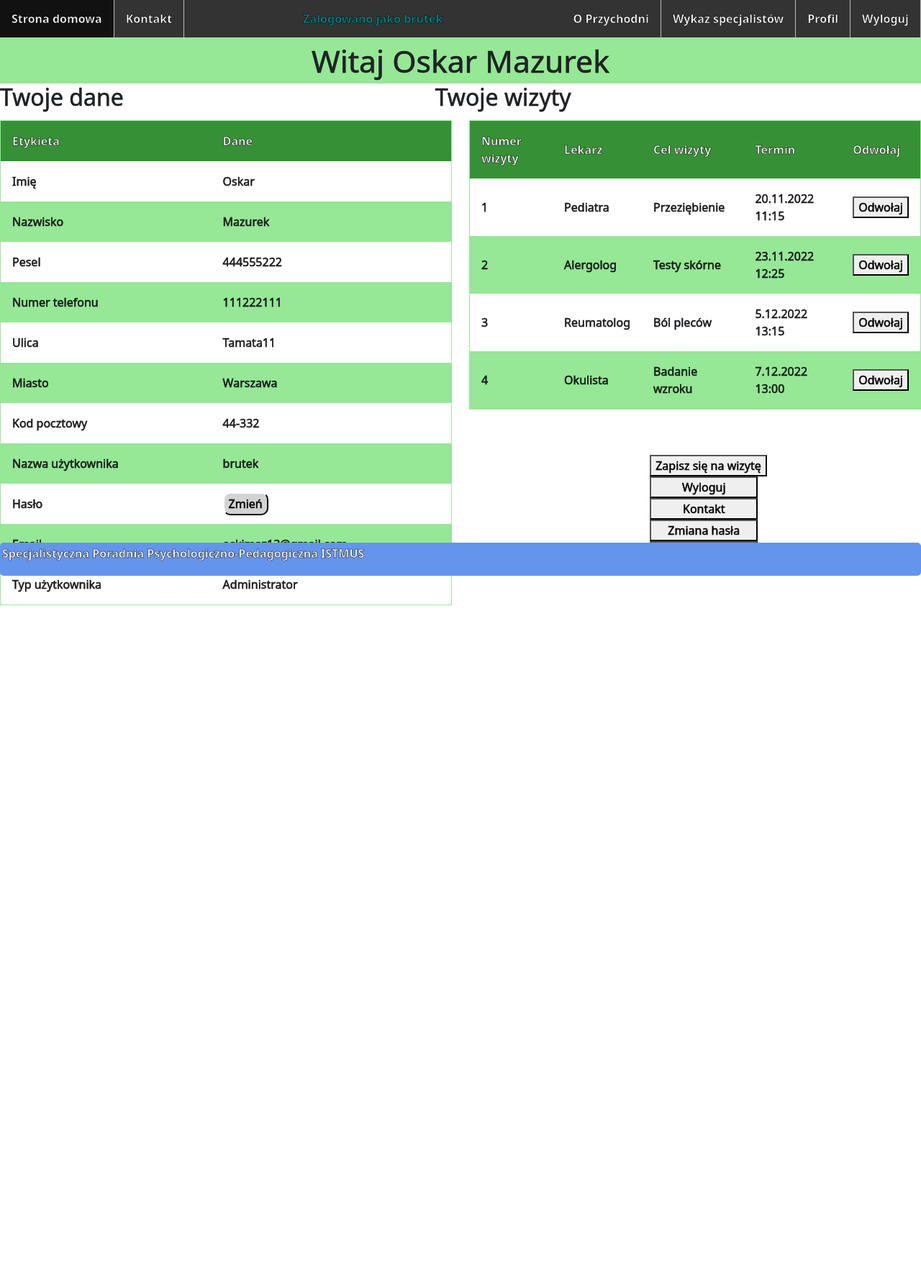
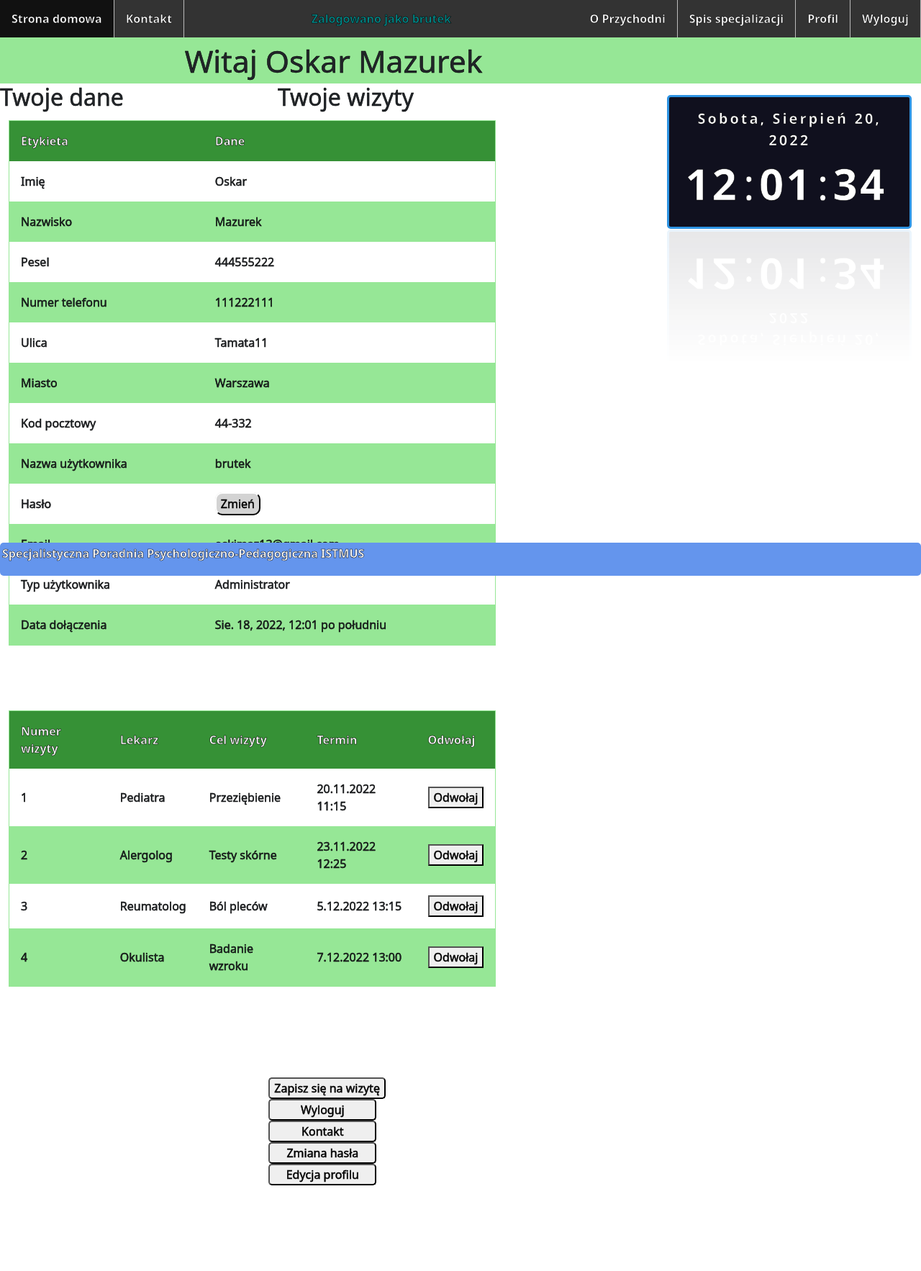
Before and after one commit to Oskar-Mazurek/AplikacjaWDjango, a Django app: page /profil/ in a window 1280 px wide. Shown: the whole page at 72% size. Before the commit the page ends 841 px from the top, so only its background shows below. Run offline with Django 3.2, Linux system fonts and the light colour scheme; a user stored in the database is signed in; data comes from the database, SQL or seed files in the repository; both versions use the stored data as it was after the commit; some libraries are stand-ins or nearby versions.

Commit message:
spis specjalizacji, showAvaibleTerms

```diff
--- a/PycharmProjects/djangoProject/Przychodnia/models.py
+++ b/PycharmProjects/djangoProject/Przychodnia/models.py
@@ -36,7 +36,8 @@
 class Term(models.Model):
     date = models.DateTimeField()
     taken = models.BooleanField(default=False)
-    doctor = models.OneToOneField(Customer, on_delete=models.CASCADE)
+    doctor = models.ForeignKey(Customer, on_delete=models.CASCADE)
+    room = models.CharField(max_length=6, null=True, blank=True)
 
     def __str__(self):
         if (self.taken == 1):
--- a/PycharmProjects/djangoProject/Przychodnia/static/styles/style.css
+++ b/PycharmProjects/djangoProject/Przychodnia/static/styles/style.css
@@ -14,6 +14,7 @@
 html {
     background-color: paleturquoise;
     -webkit-text-stroke: 0.5px black;
+    background-size: cover;
 }
 
 #ul {
@@ -89,6 +90,7 @@
     text-align: center;
     margin-left: -50px;
     margin-top: 50px;
+    background-color: #a6eea6;
 }
 
 .center {
@@ -292,8 +294,9 @@
 table {
     border-collapse: collapse;
     border-spacing: 0;
-    width: 100%;
+    width: 75%;
     border: 1px solid #96e796;
+    margin-bottom: 10vh;
 }
 
 th {
@@ -310,8 +313,105 @@
     background-color: #96e796;
 }
 
-/* div, h1 {
-    background-color: #a6eea6;
-    outline-color: green;
-    box-shadow: #96e796;
-} */
+@media only screen and (max-width: 1000px) {
+    #nagłówek {
+        color: white !important;
+        padding-top: 10px;
+        font-size: 30px;
+        font-weight: bold;
+        text-align: center;
+        margin-left: -50px;
+        margin-top: 150px;
+        background-color: #a6eea6;
+    }
+
+    #content-main {
+        margin-left: auto;
+        margin-right: auto;
+        margin-top: 5vh;
+        display: block;
+        border: 1px solid #ddd;
+        border-radius: 4px;
+        padding: 5px;
+        box-shadow: 0 0 2px 1px rgba(0, 140, 186, 0.5);
+        width: 100vw;
+        height: 100vh;
+    }
+}
+
+.button {
+    display: inline-block;
+    padding: 15px 25px;
+    /*font-size: 14px;*/
+    cursor: pointer;
+    text-align: center;
+    text-decoration: none;
+    outline: none;
+    color: #fff;
+    background-color: #4CAF50;
+    border: none;
+    border-radius: 15px;
+    box-shadow: 0 9px #999;
+    font-weight: bolder;
+}
+
+.button:hover {
+    background-color: #3e8e41
+}
+
+.button:active {
+    background-color: #3e8e41;
+    box-shadow: 0 5px #666;
+    transform: translateY(4px);
+}
+
+.datetime {
+    color: #fff;
+    background: #10101E;
+    font-family: "Segoe UI", sans-serif;
+    width: 340px;
+    padding: 15px 10px;
+    border: 3px solid #2E94E3;
+    border-radius: 5px;
+    -webkit-box-reflect: below 1px linear-gradient(transparent, rgba(255, 255, 255, 0.1));
+    transition: 0.5s;
+    transition-property: background, box-shadow;
+    /*position: absolute;*/
+}
+
+.datetime:hover {
+    background: #2E94E3;
+    box-shadow: 0 0 30px #2E94E3;
+}
+
+.date {
+    font-size: 20px;
+    font-weight: 600;
+    text-align: center;
+    letter-spacing: 3px;
+}
+
+.time {
+    font-size: 60px;
+    display: flex;
+    justify-content: center;
+    align-items: center;
+}
+
+.time span:not(:last-child) {
+    position: relative;
+    margin: 0 6px;
+    font-weight: 600;
+    text-align: center;
+    letter-spacing: 3px;
+}
+
+.time span:last-child {
+    background: #2E94E3;
+    font-size: 30px;
+    font-weight: 600;
+    text-transform: uppercase;
+    margin-top: 10px;
+    padding: 0 5px;
+    border-radius: 3px;
+}
--- a/PycharmProjects/djangoProject/Przychodnia/urls.py
+++ b/PycharmProjects/djangoProject/Przychodnia/urls.py
@@ -8,7 +8,10 @@
     path('kontakt/', views.contact, name='contact'),
     path('profil/', views.profile, name='profile'),
     path('wykazPacjentow/', views.patientsList, name='patientsList'),
-    path('wykazSpecjalistow/', views.doctorsList, name='doctorsList'),
+    path('spisSpecjalizacji/', views.doctorsList, name='doctorsList'),
+    # path('spisSpecjalizacji/dostepneTerminy/<int:doctor>', views.complete, name='complete'),
+    path('spisSpecjalizacji/dostepneTerminy/', views.showAvailableTerms, name='showAvailableTerms'),
+
     # auth
     path('login/', views.log, name='login'),
     path('rejestracja/', views.register, name='register'),
--- a/PycharmProjects/djangoProject/Przychodnia/views.py
+++ b/PycharmProjects/djangoProject/Przychodnia/views.py
@@ -1,3 +1,5 @@
+from datetime import date
+
 from django.contrib import messages
 from django.contrib.auth import login, authenticate, logout
 from django.contrib.auth import update_session_auth_hash
@@ -92,7 +94,7 @@
     return render(request, 'profile.html', {'user': user, 'customer': customer})
 
 
-@login_required  # brakuje rozróźnienia odnośnie tego czy osoba zalogowana jest lekarzem
+@login_required
 def patientsList(request):
     reqUserType = get_object_or_404(Customer, user=request.user, userType='DOC')
     if reqUserType:
@@ -101,11 +103,18 @@
                       {'patients': patients})
 
 
-# baza mówi że lekarz może mieć tylko jedną specjalizację co jest niezgodne z założeniami bazy
+# jeszcze trochę tutaj trzeba dorobić ale jest bliżej niż dalej :D
 @login_required
 def doctorsList(request):
-    specializations = SpecializationDoctor.objects.filter(doctor__userType='DOC').order_by('specializations')
+    specializations = Specialization.objects.all().order_by('name')
     return render(request, 'doctorsList.html', {'specializations': specializations})
+
+
+@login_required
+def showAvailableTerms(request):
+    today = date.today()
+    terms = Term.objects.filter(taken=False, date__gte=today).order_by('date')
+    return render(request, 'showAvailableTerms.html', {'terms': terms})
 
 
 @login_required
--- a/PycharmProjects/djangoProject/templates/base.html
+++ b/PycharmProjects/djangoProject/templates/base.html
@@ -11,7 +11,7 @@
 
     <link rel="icon" type="image/x-icon" href="{% static 'img/doctor.png' %}">
 </head>
-<body>
+<body onload="initClock()">
 <!--Pasek nawigacji-->
 
 <header>
@@ -22,11 +22,10 @@
             <li id="li" style="float:right"><a id="a" href="{% url 'logout' %}">Wyloguj</a></li>
             <li id="li" style="float:right"><a id="a" href="{% url 'profile' %}">Profil</a></li>
             {% if user.customer.userType == 'DOC' %}
-            <li id="li" style="float:right"><a id="a" href="{% url 'patientsList' %}">Wykaz
-                pacjentów</a></li>
+                <li id="li" style="float:right"><a id="a" href="{% url 'patientsList' %}">Wykaz
+                    pacjentów</a></li>
             {% endif %}
-            <li id="li" style="float:right"><a id="a" href="{% url 'doctorsList' %}">Wykaz
-                specjalistów</a></li>
+            <li id="li" style="float:right"><a id="a" href="{% url 'doctorsList' %}">Spis specjalizacji</a></li>
         {% endif %}
         {% if not user.is_authenticated %}
             <li id="li" style="float:right"><a id="a" href="{% url 'register' %}">Rejestracja</a>
@@ -40,6 +39,22 @@
     </ul>
 </header>
 <aside style="float: right">
+    <!--digital clock start-->
+    <div style="margin-top: 10vh; margin-right: 1vw" class="datetime">
+        <div class="date">
+            <span id="dayname">Day</span>,
+            <span id="month">Month</span>
+            <span id="daynum">00</span>,
+            <span id="year">Year</span>
+        </div>
+        <div class="time">
+            <span id="hour">00</span>:
+            <span id="minutes">00</span>:
+            <span id="seconds">00</span>
+            <span id="period">AM</span>
+        </div>
+    </div>
+    <!--digital clock end-->
     {% if messages %}
         <ul class="messages">
             {% for message in messages %}
@@ -55,5 +70,39 @@
 <footer>
     <p>Specjalistyczna Poradnia Psychologiczno-Pedagogiczna ISTMUS</p>
 </footer>
+<script type="text/javascript">
+    function updateClock() {
+        var now = new Date();
+        var dname = now.getDay(),
+            mo = now.getMonth(),
+            dnum = now.getDate(),
+            yr = now.getFullYear(),
+            hou = now.getHours(),
+            min = now.getMinutes(),
+            sec = now.getSeconds()
+
+        if (hou == 0) {
+            hou = 12;
+        }
+
+        Number.prototype.pad = function (digits) {
+            for (var n = this.toString(); n.length < digits; n = 0 + n) ;
+            return n;
+        }
+
+        var months = ["Styczeń", "Luty", "Marzec", "Kwiecień", "Maj", "Czerwiec", "Lipiec", "Sierpień",
+            "Wrzesień", "Październik", "Listopad", "Grudzień"];
+        var week = ["Niedziela", "Poniedziałek", "Wtorek", "Środa", "Czwartek", "Piątek", "Sobota"];
+        var ids = ["dayname", "month", "daynum", "year", "hour", "minutes", "seconds", "period"];
+        var values = [week[dname], months[mo], dnum.pad(2), yr, hou.pad(2), min.pad(2), sec.pad(2)];
+        for (var i = 0; i < ids.length; i++)
+            document.getElementById(ids[i]).firstChild.nodeValue = values[i];
+    }
+
+    function initClock() {
+        updateClock();
+        window.setInterval("updateClock()", 1);
+    }
+</script>
 </body>
 </html>
--- a/PycharmProjects/djangoProject/templates/home.html
+++ b/PycharmProjects/djangoProject/templates/home.html
@@ -9,7 +9,8 @@
         </br>
         {% load static %}
         <div id="content-main" style="background-image: url('{% static "img/lekarze.jpg" %}');
-                background-repeat: no-repeat;">
+                background-repeat: no-repeat;
+                background-size: contain;">
             <p id="nazwa">Witamy w systemie rejestracji do Specjalistycznej Poradni Psychologiczno-Pedagogicznej
                 ISTMUS</p>
             {% if user.is_authenticated %}
--- a/PycharmProjects/djangoProject/templates/patientsList.html
+++ b/PycharmProjects/djangoProject/templates/patientsList.html
@@ -3,7 +3,7 @@
 {% block title %}Wykaz pacjentów{% endblock title %}
 
 {% block content %}
-    <h1 style="margin-left: 2%; margin-top: 3%">Wykaz pacjentów:</h1>
+    <h1 id="nagłówek">Wykaz pacjentów:</h1>
     <table>
         <tr>
             <th>Numer pacjenta</th>
--- a/PycharmProjects/djangoProject/templates/profile.html
+++ b/PycharmProjects/djangoProject/templates/profile.html
@@ -62,9 +62,13 @@
                     <td>Typ użytkownika</td>
                     <td>{{ customer.displayUserType }}</td>
                 </tr>
+                <tr>
+                    <td>Data dołączenia</td>
+                    <td>{{ user.date_joined }}</td>
+                </tr>
             </table>
         </div>
-        <div class="column">
+        <div class="column" style="margin-bottom: 10vh">
             <table>
                 <tr>
                     <th>Numer wizyty</th>
@@ -110,18 +114,23 @@
                     </td>
                 </tr>
             </table>
-            <button style="margin-left: 40%; margin-top: 10%" onclick="zapisNaWizytę()">Zapisz się na wizytę</button>
+            <a style="text-decoration: none;" id="a" href="{% url 'doctorsList' %}">
+                <button style="margin-left: 40%; margin-top: 5%; border-radius: 5px" onclick="zapisNaWizyte()">
+                    Zapisz się na wizytę
+                </button>
+            </a>
             <a id="a" href="{% url 'logout' %}">
-                <button style="margin-left: 40%; width: 150.15px;" onclick="logout()">Wyloguj</button>
+                <button style="margin-left: 40%; width: 150.15px;  border-radius: 5px" onclick="logout()">Wyloguj
+                </button>
             </a>
             <div style="margin-left: 40%;"><a id="a" href="{% url 'contact' %}">
-                <button style=" width: 150.15px;" type="button">Kontakt</button>
+                <button style=" width: 150.15px;  border-radius: 5px" type="button">Kontakt</button>
             </a></div>
             <div style="margin-left: 40%;"><a href="{% url 'changePassword' %}">
-                <button style=" width: 150.15px;" type="button">Zmiana hasła</button>
+                <button style=" width: 150.15px;  border-radius: 5px" type="button">Zmiana hasła</button>
             </a></div>
             <div style="margin-left: 40%;"><a href="{% url 'editProfile' %}">
-                <button style=" width: 150.15px;" type="button">Edycja profilu</button>
+                <button style=" width: 150.15px;  border-radius: 5px" type="button">Edycja profilu</button>
             </a></div>
         </div>
     </div>
@@ -132,7 +141,7 @@
             console.log("Wylogowywanie");
         }
 
-        function zapisNaWizytę() {
+        function zapisNaWizyte() {
             console.log("Zapis na wizytę");
         }
     </script>
```
Also changed, not shown: PycharmProjects/djangoProject/templates/doctorsList.html (+10 -10 lines), PycharmProjects/djangoProject/templates/showAvailableTerms.html (added, +31 -0 lines), PycharmProjects/djangoProject/Przychodnia/migrations/0002_term_room.py (added), PycharmProjects/djangoProject/Przychodnia/migrations/0003_alter_term_doctor.py (added), PycharmProjects/djangoProject/db.sqlite3.
